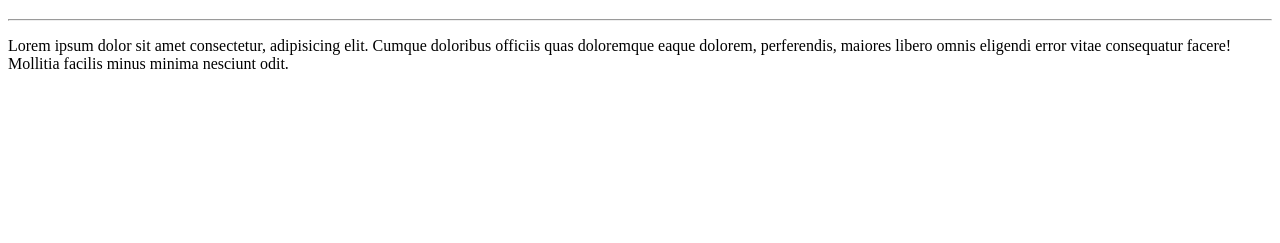
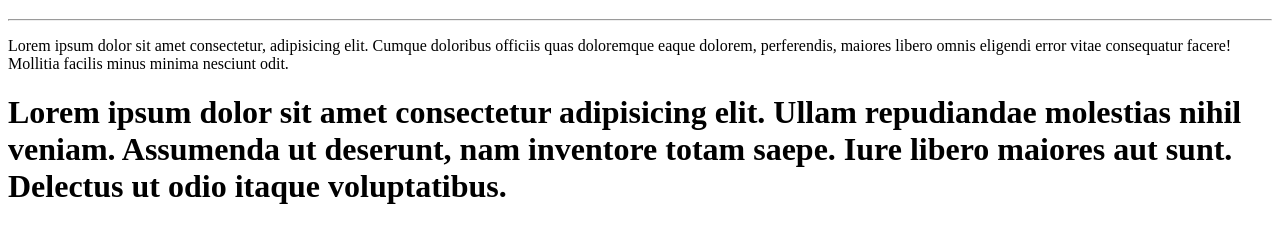
Before and after one commit to Levi-Camilo/Iaaee-mundo, a plain HTML site: page Site-do-ola-mundo/index.html in a window 1280 px wide. Shown: the part 61-304 px from the top of the page. Drawn offline with Linux system fonts and the light colour scheme.

```diff
--- a/Site-do-ola-mundo/index.html
+++ b/Site-do-ola-mundo/index.html
@@ -12,3 +12,4 @@
     <p>Lorem ipsum dolor sit amet consectetur, adipisicing elit. Cumque doloribus officiis quas doloremque eaque dolorem, perferendis, maiores libero omnis eligendi error vitae consequatur facere! Mollitia facilis minus minima nesciunt odit.</p>
 </body>
 </html>
+<h1>Lorem ipsum dolor sit amet consectetur adipisicing elit. Ullam repudiandae molestias nihil veniam. Assumenda ut deserunt, nam inventore totam saepe. Iure libero maiores aut sunt. Delectus ut odio itaque voluptatibus.</h1>
```
